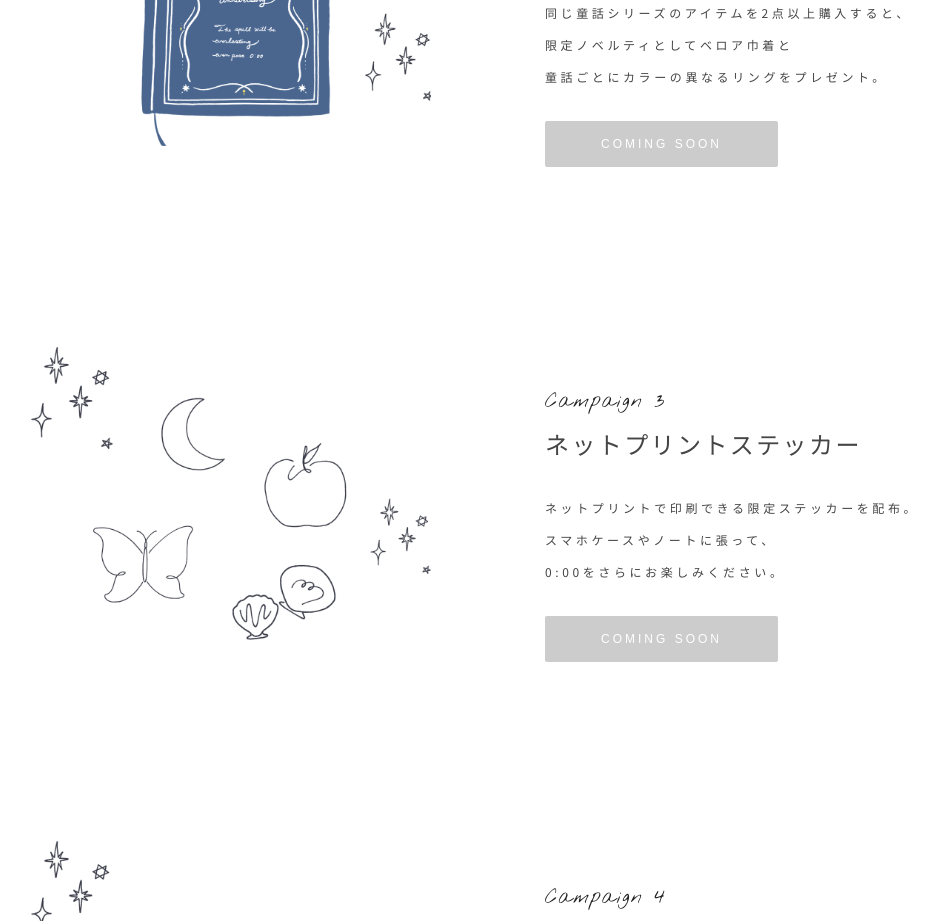
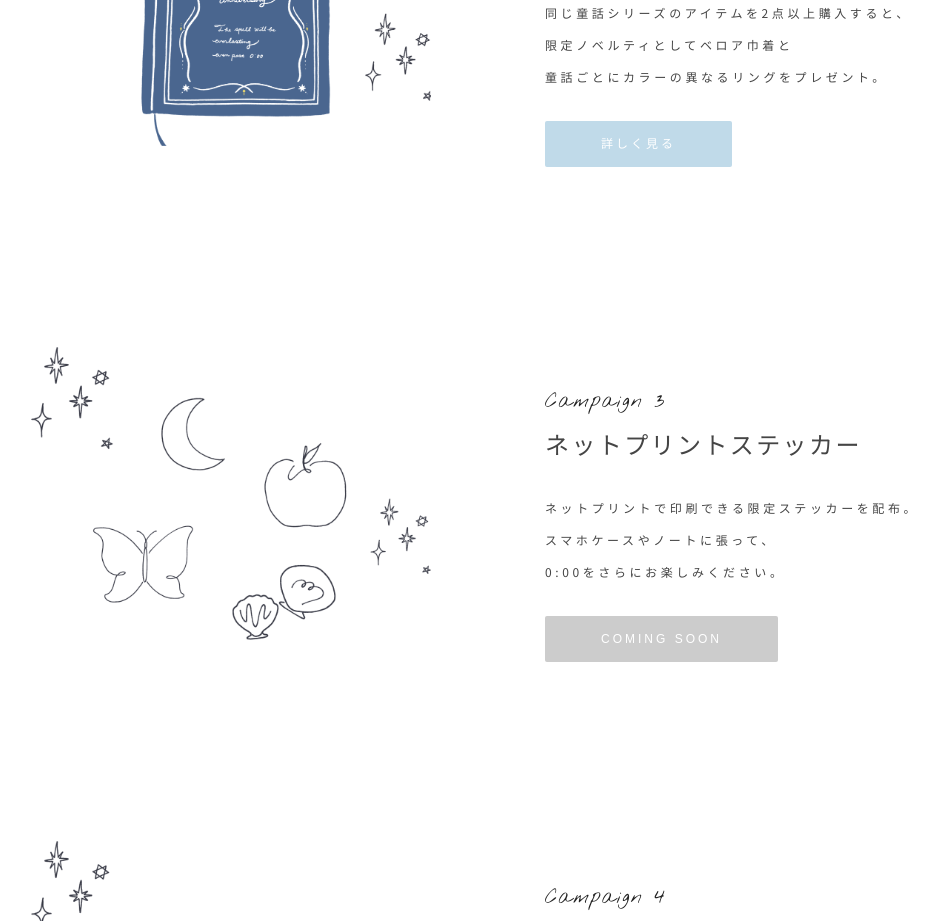
Before and after one commit to yshir/zero3-1st-anniversary, a Next.js app: page / in a window 1280 px wide. Shown: the part 3840-4761 px from the top of the page, without its empty margins (141-1080 px from the left). Built offline with nearby package versions, Linux system fonts and the light colour scheme.

Commit message:
insert-link

```diff
--- a/src/components/Home/index.tsx
+++ b/src/components/Home/index.tsx
@@ -76,7 +76,7 @@ const Component: React.FC<IProps> = ({ className }) => (
           <p>アクセサリーをお届けします。</p>
         </div>
         <div className="link">
-          <a className="active" href="#">
+          <a className="active" href="https://zero3.me/posts/f6e5cf9a-ea83-4098-a9a9-91bde5961c59">
             詳しく見る
           </a>
         </div>
@@ -96,7 +96,9 @@ const Component: React.FC<IProps> = ({ className }) => (
           <p>童話ごとにカラーの異なるリングをプレゼント。</p>
         </div>
         <div className="link">
-          <span className="disable">COMING SOON</span>
+          <a className="active" href="https://zero3.me/posts/7313f95a-90f7-4e5e-9199-9fcf645143b7">
+            詳しく見る
+          </a>
         </div>
       </div>
     </div>
```
